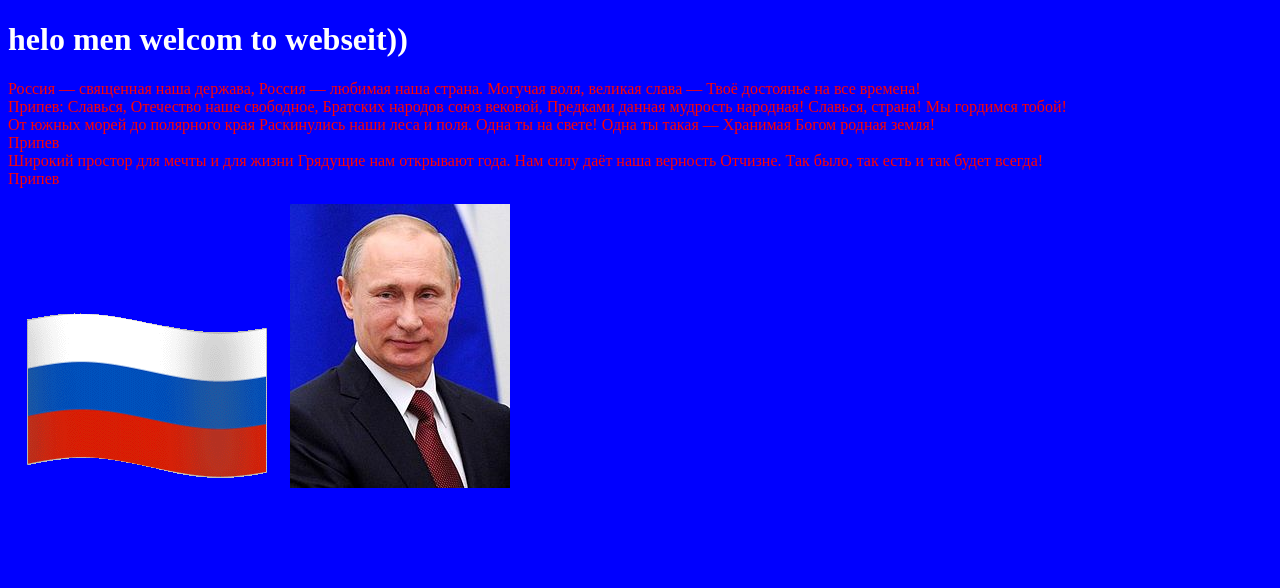
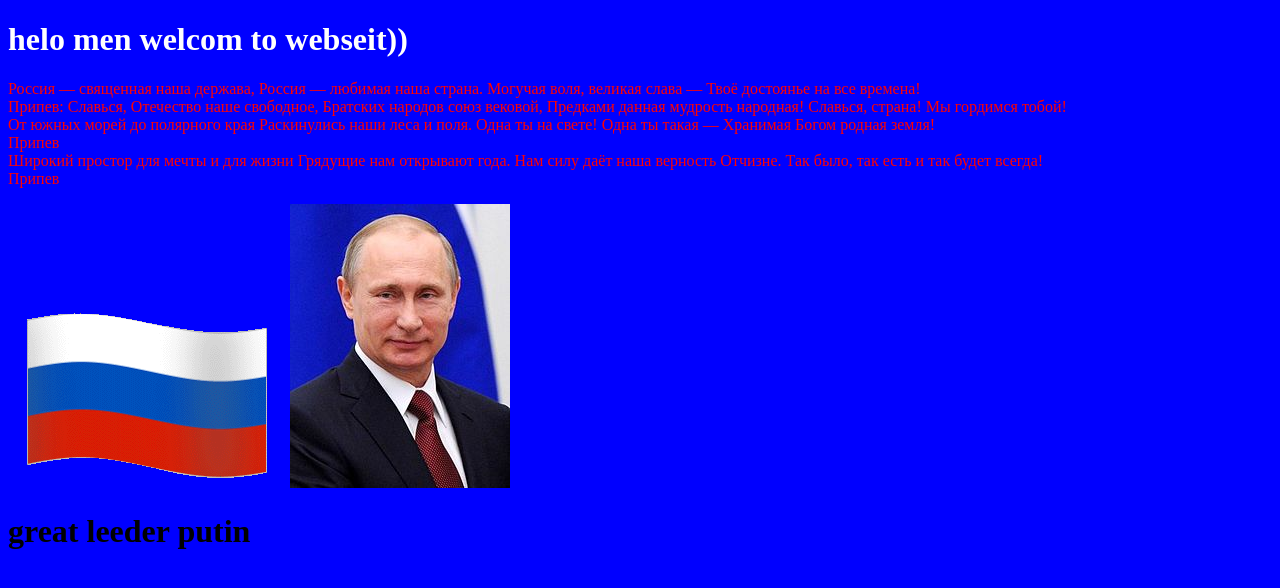
Before and after one commit to cykamen/cykamen, a plain HTML site: page index.html in a window 1280 px wide. Drawn offline with Linux system fonts and the light colour scheme.

Commit message:
Update index.html

```diff
--- a/index.html
+++ b/index.html
@@ -26,6 +26,7 @@
 </div>
 <img src="cyka.gif">
 <img src="putin.jpg">
+	<h1>great leeder putin</h1>
 </head>
 <style>
  body {
```
